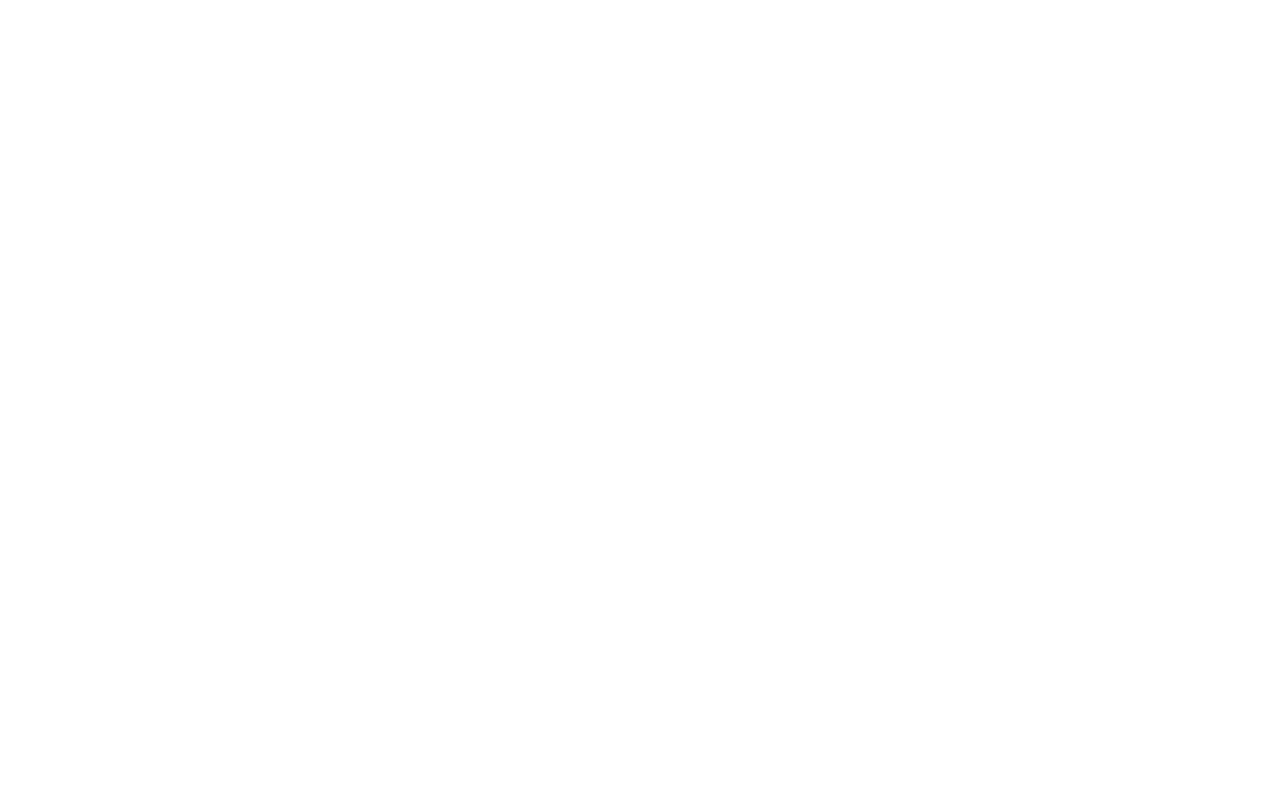
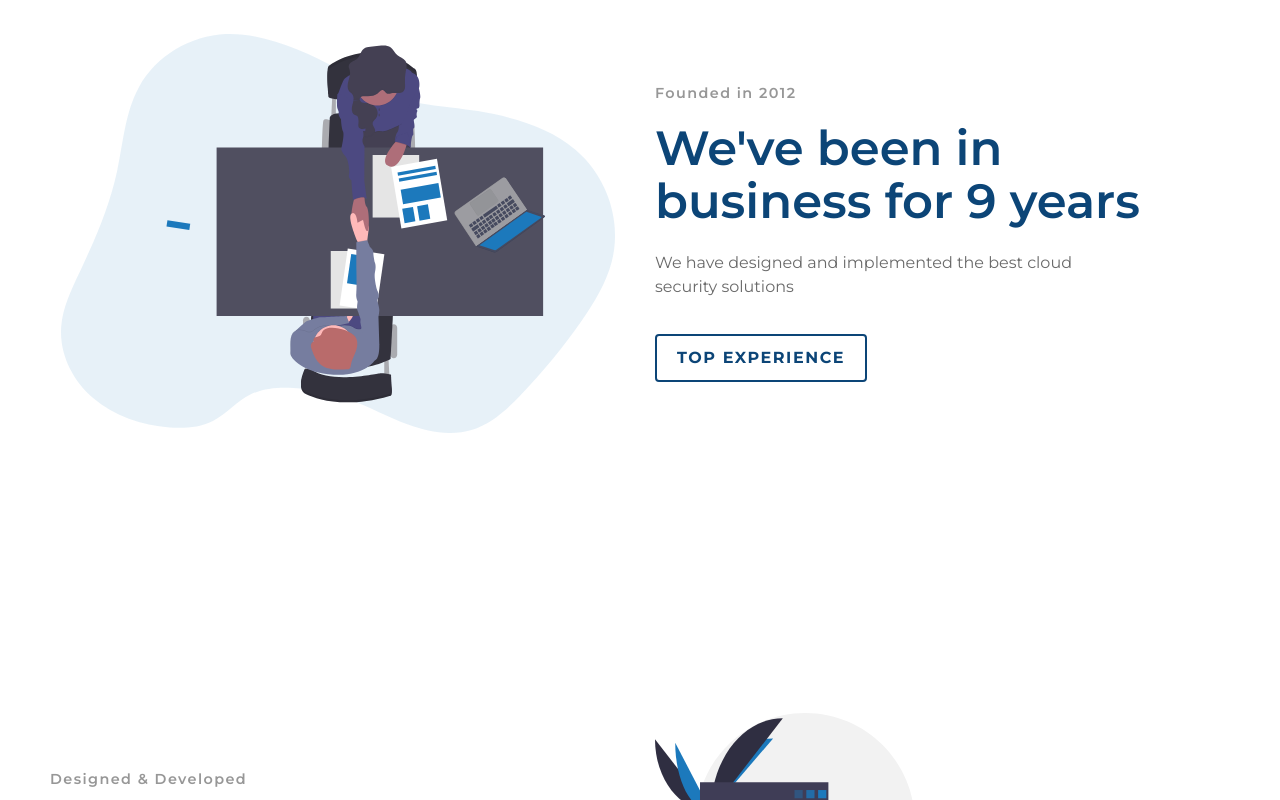
Before and after one commit to BrandonWingerAir/company-website-react, a React (Create React App) app: page / in a window 1280 px wide. Shown: the part 1840-2640 px from the top of the page. Before the commit the page ends 1734 px from the top, so only its background shows below. Built offline with nearby package versions, Linux system fonts and the light colour scheme.

Commit message:
home page content section structure & styling

```diff
--- /dev/null
+++ b/src/components/Content/Content.js
@@ -0,0 +1,99 @@
+import { useEffect } from "react";
+import { useInView } from "react-intersection-observer";
+import { useAnimation } from "framer-motion";
+
+import { Container, Section } from '../../globalStyles';
+import {
+    ContentRow,
+    ContentColumn,
+    ContentContainer,
+    ContentTagline,
+    ContentHeading,
+    ContentBtn,
+    ContentSubtitle,
+    ImgContainer,
+    ContentImg,
+} from './contentStyles';
+
+const Content = ({
+    primary,
+    tagline,
+    headline,
+    description,
+    buttonLabel,
+    img,
+    alt,
+    inverse,
+    reverse
+}) => {
+    const initial = { opacity: 0, y: 30 };
+    const animation = useAnimation();
+
+    const { ref, inView } = useInView({ threshhold: 0.2 });
+
+    useEffect(() => {
+        if (inView) {
+            animation.start({
+                opacity: 1,
+                y: 0
+            });
+        }
+    })
+
+    return (
+        <Section inverse={inverse} ref={ref}>
+            <Container>
+                <ContentRow reverse={reverse}>
+                    <ContentColumn>
+                        <ContentContainer>
+                            <ContentTagline
+                                initial={initial}
+                                transition={{ delay: 0.3, duration: 0.6 }}
+                                animate={animation}
+                            >
+                                {tagline.text}
+                            </ContentTagline>
+                            <ContentHeading
+                                initial={initial}
+                                transition={{ delay: 0.3, duration: 0.6 }}
+                                animate={animation}
+                                inverse={inverse}
+                            >
+                                {headline}
+                            </ContentHeading>
+                            <ContentSubtitle
+                                initial={initial}
+                                transition={{ delay: 0.3, duration: 0.6 }}
+                                animate={animation}
+                                inverse={inverse}
+                            >
+                                {description}
+                            </ContentSubtitle>
+                            <ContentBtn
+                                initial={initial}
+                                transition={{ delay: 0.3, duration: 0.6 }}
+                                animate={animation}
+                                inverse={inverse}
+                                primary={primary}
+                            >
+                                {buttonLabel}
+                            </ContentBtn>
+                        </ContentContainer>
+                    </ContentColumn>
+                    <ContentColumn>
+                        <ImgContainer>
+                            <ContentImg
+                                src={img}
+                                alt={alt}
+                                whileHover={{ rotate: 2, scale: 1.02  }}
+                                transition={{ duration: 0.5 }}
+                            />
+                        </ImgContainer>
+                    </ContentColumn>
+                </ContentRow>
+            </Container>
+        </Section>
+    )
+}
+
+export default Content
--- /dev/null
+++ b/src/components/Content/contentStyles.js
@@ -0,0 +1,144 @@
+import styled from 'styled-components';
+import { motion } from 'framer-motion';
+
+export const ContentColumn = styled(motion.div)`
+    margin-bottom: 15px;
+	padding-right: 15px;
+	padding-left: 15px;
+	flex: 1;
+	z-index: 10;
+	display: flex;
+	flex-direction: column;
+
+	@media screen and (max-width: 768px) {
+		max-width: 100% !important;
+		flex-basis: 100%;
+		justify-content: center;
+		align-items: center;
+	}
+`;
+
+export const ContentContainer = styled(motion.div)`
+    max-width: 540px;
+	padding-top: 0;
+
+	@media screen and (max-width: 768px) {
+		padding-bottom: 65px;
+        display: flex;
+        flex-direction: column;
+        align-items: center;
+
+		> h1, p {
+			text-align: center;
+		}
+	}
+
+	> img {
+		width: 300px;
+		margin-left: -3px;
+	}
+`;
+
+export const ContentRow = styled.div`
+    display: flex;
+	margin: 0 -15px -15px -15px;
+	flex-wrap: wrap;
+	align-items: center;
+	flex-direction: ${({ reverse }) => (reverse ? 'row-reverse' : 'row')};
+	justify-content: space-around;
+
+	@media screen and (max-width: 768px) {
+		flex-direction: column-reverse;
+	}
+`;
+
+export const ContentTagline = styled(motion.div)`
+    font-size: 0.9rem;
+	line-height: 16px;
+	font-weight: 550;
+	letter-spacing: 1.4px;
+	margin-bottom: 1.3rem;
+	color: #979797;
+`;
+
+export const ContentHeading = styled(motion.h2)`
+    margin-bottom: 24px;
+	font-size: 3rem;
+	line-height: 1.1;
+	font-weight: 600;
+	color: ${({ inverse }) => (inverse ? '#0c4577' : 'white')};
+
+	@media screen and (max-width: 768px) {
+		text-align: center;
+	}
+`;
+
+export const ContentSubtitle = styled(motion.p)`
+    max-width: 440px;
+	margin-bottom: 35px;
+	line-height: 24px;
+	color: ${({ inverse }) => (inverse ? '#6a6a6a' : 'white')};
+`;
+
+export const ContentBtn = styled(motion.button)`
+    height: 3rem;
+	padding: 16px 32px;
+	padding: ${({ big }) => (big ? '12px 64px' : '10px 20px')};
+	font-weight: 700;
+	font-size: 0.8rem;
+	font-size: ${({ fontBig }) => (fontBig ? '20px' : '16px')};
+	line-height: 18px;
+	letter-spacing: 1.54px;
+	text-transform: uppercase;
+	cursor: pointer;
+	background: none;
+	color: ${({ inverse }) => (inverse ? '#0c4577' : 'white')};
+	white-space: nowrap;
+	outline: none;
+	border: 2px solid ${({ inverse }) => (inverse ? '#0c4577' : 'white')};
+	border-radius: 4px;
+	position: relative;
+	overflow: hidden;
+
+	&:before {
+		background: ${({ inverse }) => (inverse ? '#0c4577' : 'white')};
+		content: '';
+		position: absolute;
+		top: 50%;
+		left: 50%;
+		transform: translate(-50%, -50%);
+		z-index: -1;
+		transition: all 0.6s ease;
+		width: 100%;
+		height: 0%;
+		transform: translate(-50%, -50%) rotate(45deg);
+	}
+
+	&:hover:before {
+		height: 500%;
+	}
+
+	&:hover {
+		color: ${({ inverse }) => (inverse ? 'white' : 'black')};
+	}
+`;
+
+
+export const ImgContainer = styled(motion.div)`
+    display: flex;
+	justify-content: 'flex-end';
+	max-height: 700px;
+	justify-content: center;
+	position: relative;
+`;
+
+export const ContentImg = styled(motion.img)`
+    padding-right: 0;
+	border: 0;
+	max-width: 100%;
+	vertical-align: middle;
+	display: inline-block;
+	object-fit: cover;
+	max-height: 700px;
+	z-index: 1;
+`;
--- a/src/components/Hero/Hero.js
+++ b/src/components/Hero/Hero.js
@@ -23,7 +23,7 @@
                 <Link to='signup'>
                     <Button>Get Started</Button>
                 </Link>
-                <HeroButton>Find More</HeroButton>
+                <HeroButton>Learn More</HeroButton>
             </ButtonWrapper>
         </Container>
     </HeroSection>
--- /dev/null
+++ b/src/data/content.js
@@ -0,0 +1,41 @@
+export const contentOne = {
+    reverse: true,
+    inverse: "true",
+    tagline: {
+        text: 'Founded in 2012'
+    },
+    headline: "We've been in business for 9 years",
+    description: 'We have designed and implemented the best cloud security solutions',
+    buttonLabel: 'Top Experience',
+    imgStart: 'start',
+    img: './assets/svg/Deal.svg',
+    start: true
+};
+
+export const contentTwo = {
+    reverse: false,
+    inverse: "false",
+    tagline: {
+        text: 'Designed & Developed'
+    },
+    headline: 'The best practices',
+    description: 'Our clients have had the best experience working with us',
+    buttonLabel: 'Enterprise Level',
+    imgStart: 'start',
+    img: './assets/svg/Connection.svg',
+    start: true
+};
+
+export const contentThree = {
+    reverse: true,
+    inverse: "true",
+    tagline: {
+        text: 'Highly reputed brand'
+    },
+    headline: 'Why compromise? ',
+    description: 'Our 9 years of experience have included the most innovative technologies and methodologies',
+    buttonLabel: 'Proven Records',
+    imgStart: 'start',
+    img: './assets/svg/ChartUp.svg',
+    start: true
+};
--- a/src/pages/Home.js
+++ b/src/pages/Home.js
@@ -1,12 +1,17 @@
 import Hero from '../components/Hero/Hero';
 import Features from '../components/Features/Features';
+import Content from '../components/Content/Content';
+import { contentOne, contentTwo, contentThree } from '../data/content';
 
 const Home = () => {
   return (
-      <div>
-          <Hero/>
-  <Features/>
-      </div>
+      <>
+            <Hero/>
+            <Features/>
+            <Content {...contentOne}/>
+            <Content {...contentTwo}/>
+            <Content {...contentThree}/>
+      </>
   )
 }
 
```
